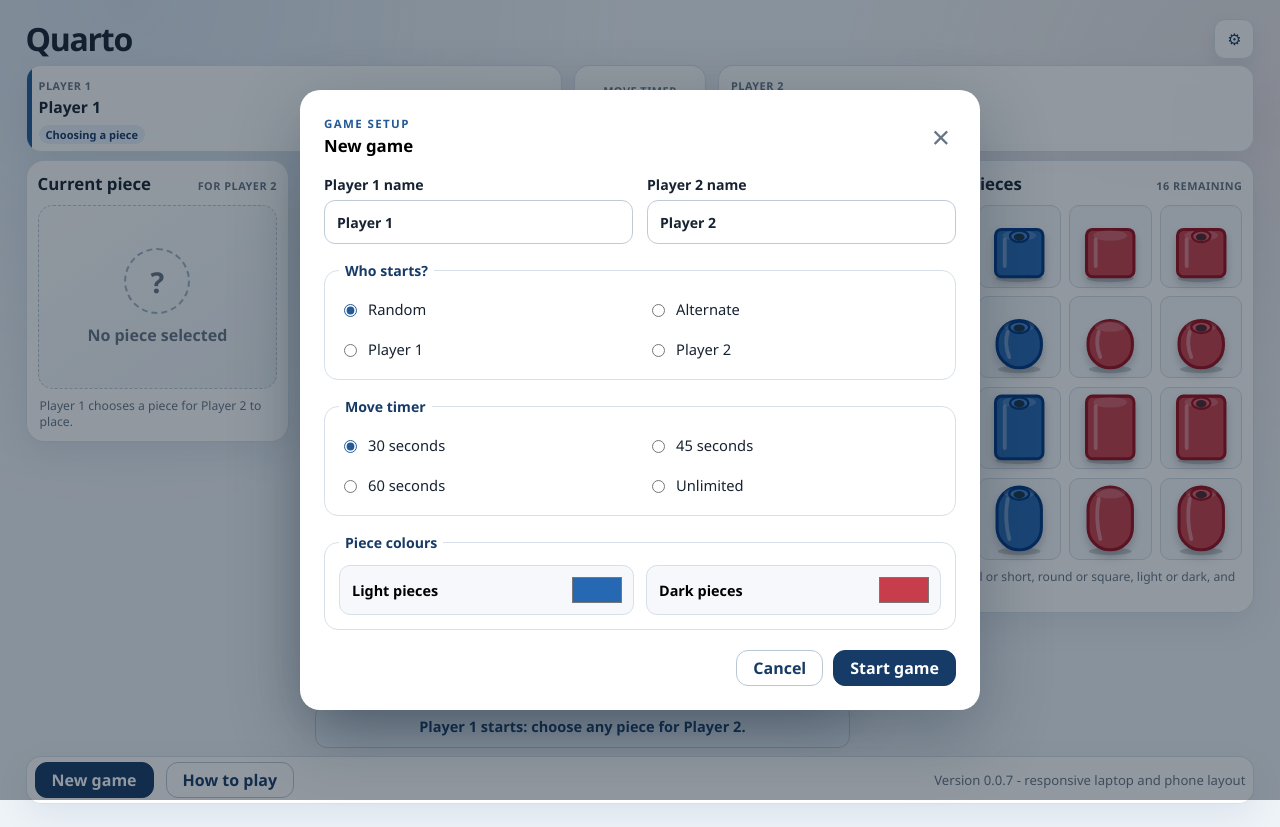
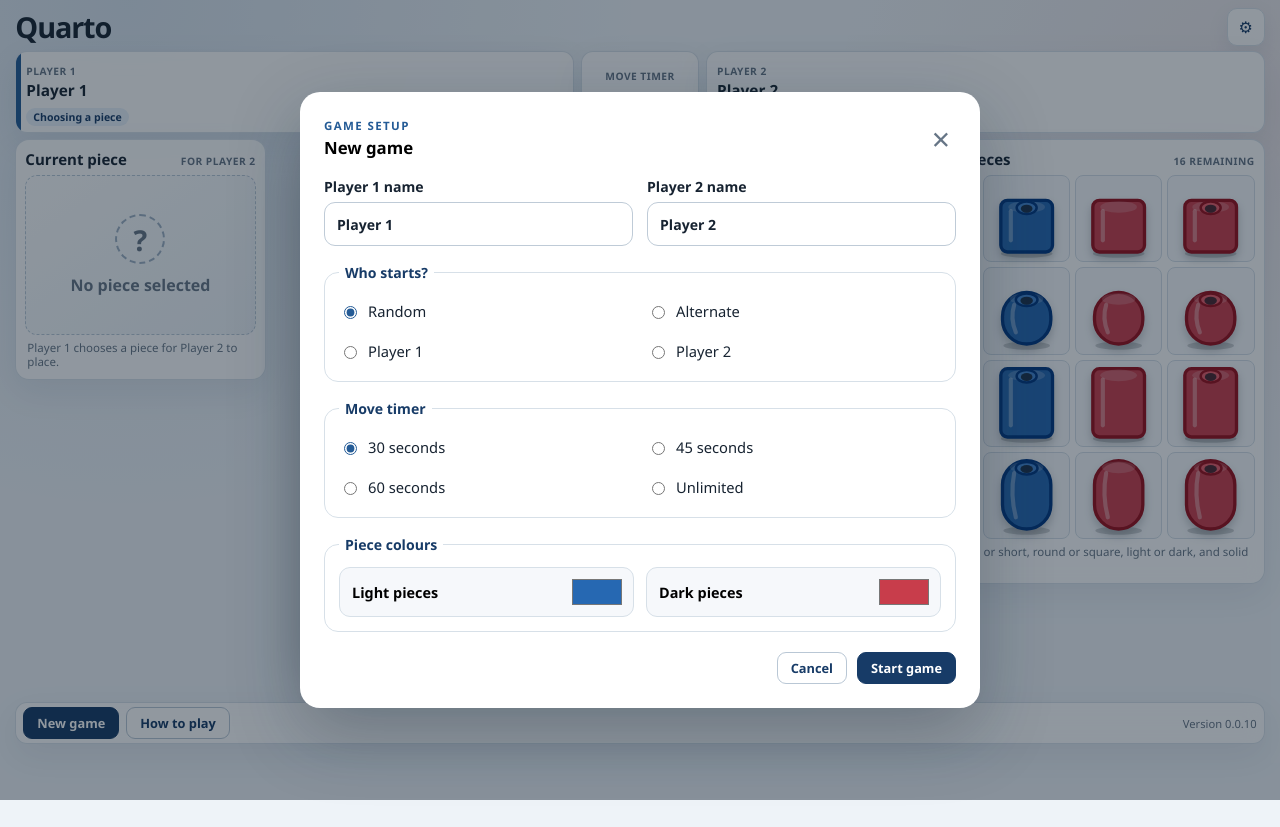
Before and after one commit to Blarm1959/Quarto, a website: page index.html in a window 1280 px wide. Both pictures are taken after a click on the button "Open game setup". After the commit the page ends 800 px from the top, so only its background shows below. Drawn offline with Linux system fonts and the light colour scheme.

Commit message:
Fit Quarto on 13-inch screens and show version automatically

```diff
--- a/css/style.css
+++ b/css/style.css
@@ -348,3 +348,361 @@ body { overflow-x: hidden; }
   .action-bar { min-height: 38px; padding: 3px 5px; }
   .button { min-height: 34px; }
 }
+
+
+/* v0.0.10: 13-inch laptop and compact-screen layout */
+:root {
+  --compact-stage-height: calc(100dvh - 178px);
+}
+
+.app-shell {
+  width: min(1480px, 100%);
+  padding: 8px clamp(8px, 1.2vw, 18px) 10px;
+}
+
+.app-header {
+  min-height: 36px;
+  margin-bottom: 5px;
+}
+
+.app-header .eyebrow {
+  display: none;
+}
+
+.app-header h1 {
+  font-size: clamp(1.65rem, 2.25vw, 2.25rem);
+}
+
+.icon-button {
+  width: 38px;
+  height: 38px;
+  border-radius: 10px;
+}
+
+.game-layout {
+  gap: 6px;
+}
+
+.player-strip {
+  grid-template-columns: minmax(0, 1fr) 118px minmax(0, 1fr);
+  gap: 7px;
+}
+
+.player-card,
+.timer-card {
+  min-height: 54px;
+  border-radius: 12px;
+}
+
+.player-card {
+  padding: 6px 10px;
+}
+
+.player-card strong {
+  margin: 0 0 3px;
+  font-size: .96rem;
+}
+
+.player-label,
+.timer-card span,
+.panel-kicker,
+.piece-count,
+.waiting-label {
+  font-size: .64rem;
+}
+
+.turn-badge {
+  padding: 2px 7px;
+  font-size: .66rem;
+}
+
+.timer-card {
+  padding: 5px 8px;
+}
+
+.timer-card strong {
+  font-size: 1.42rem;
+}
+
+.game-stage {
+  grid-template-columns:
+    minmax(145px, .56fr)
+    minmax(350px, 1.34fr)
+    minmax(225px, .86fr);
+  gap: 8px;
+  align-items: start;
+}
+
+.side-panel {
+  padding: 9px;
+  border-radius: 14px;
+}
+
+.panel-heading {
+  margin-bottom: 6px;
+}
+
+.panel-heading h2 {
+  font-size: .94rem;
+}
+
+.current-piece {
+  min-height: clamp(118px, 20vh, 168px);
+  border-radius: 12px;
+}
+
+.current-piece-visual {
+  width: min(66%, 138px);
+}
+
+.current-piece .quarto-piece {
+  width: min(66%, 138px);
+  height: min(66%, 138px);
+}
+
+.empty-piece-icon {
+  width: 50px;
+  height: 50px;
+}
+
+.panel-help {
+  margin-top: 6px;
+  font-size: .72rem;
+  line-height: 1.24;
+}
+
+.board-section {
+  width: min(100%, var(--compact-stage-height));
+  max-width: 520px;
+}
+
+.board-frame {
+  padding: 7px;
+  border-width: 4px;
+  border-radius: 16px;
+}
+
+.board-frame::after {
+  inset: 3px;
+  border-radius: 11px;
+}
+
+.board {
+  gap: 6px;
+}
+
+.board-cell {
+  border-radius: 7px;
+}
+
+.status-message {
+  min-height: 32px;
+  margin-top: 5px;
+  padding: 5px 9px;
+  border-radius: 9px;
+  font-size: .79rem;
+  line-height: 1.15;
+}
+
+.piece-tray {
+  gap: 5px;
+}
+
+.piece-slot {
+  min-height: 0;
+  padding: 1px;
+  border-radius: 8px;
+}
+
+.pieces-panel .panel-help {
+  margin-bottom: 0;
+}
+
+.action-bar {
+  min-height: 38px;
+  gap: 7px;
+  padding: 4px 7px;
+  border-radius: 12px;
+}
+
+.button {
+  min-height: 32px;
+  padding: 0 13px;
+  border-radius: 9px;
+  font-size: .8rem;
+}
+
+.version {
+  font-size: .7rem;
+  white-space: nowrap;
+}
+
+/*
+  Keep the three-column game layout down to 900 CSS pixels.
+  This is important on laptops using 125% Windows display scaling.
+*/
+@media (min-width: 900px) {
+  .app-shell {
+    max-width: 1480px;
+  }
+
+  .game-stage {
+    display: grid;
+    grid-template-columns:
+      minmax(145px, .56fr)
+      minmax(350px, 1.34fr)
+      minmax(225px, .86fr);
+    grid-template-areas: none;
+  }
+
+  .board-section,
+  .current-panel,
+  .pieces-panel {
+    grid-area: auto;
+    grid-column: auto;
+    grid-row: auto;
+  }
+
+  .piece-tray {
+    grid-template-columns: repeat(4, minmax(0, 1fr));
+  }
+}
+
+/* Extra compression for 1366x768-class displays and scaled laptop screens. */
+@media (min-width: 900px) and (max-height: 720px) {
+  :root {
+    --compact-stage-height: calc(100dvh - 163px);
+  }
+
+  .app-shell {
+    padding-top: 5px;
+    padding-bottom: 6px;
+  }
+
+  .app-header {
+    min-height: 31px;
+    margin-bottom: 3px;
+  }
+
+  .app-header h1 {
+    font-size: 1.55rem;
+  }
+
+  .icon-button {
+    width: 34px;
+    height: 34px;
+  }
+
+  .game-layout {
+    gap: 4px;
+  }
+
+  .player-card,
+  .timer-card {
+    min-height: 48px;
+  }
+
+  .player-card {
+    padding: 4px 9px;
+  }
+
+  .player-card strong {
+    font-size: .9rem;
+  }
+
+  .timer-card strong {
+    font-size: 1.25rem;
+  }
+
+  .side-panel {
+    padding: 7px;
+  }
+
+  .current-piece {
+    min-height: clamp(104px, 18vh, 142px);
+  }
+
+  .panel-help {
+    font-size: .67rem;
+  }
+
+  .board-frame {
+    padding: 6px;
+  }
+
+  .status-message {
+    min-height: 28px;
+    margin-top: 4px;
+    padding-block: 4px;
+    font-size: .73rem;
+  }
+
+  .action-bar {
+    min-height: 34px;
+    padding-block: 3px;
+  }
+
+  .button {
+    min-height: 28px;
+  }
+}
+
+/* Tablet layout begins below 900px instead of 1120px. */
+@media (min-width: 741px) and (max-width: 899px) {
+  .app-shell {
+    max-width: 880px;
+  }
+
+  .game-stage {
+    grid-template-columns: minmax(320px, 1.25fr) minmax(215px, .75fr);
+    grid-template-areas:
+      "board current"
+      "board pieces";
+    gap: 7px;
+  }
+
+  .board-section {
+    grid-area: board;
+    width: 100%;
+  }
+
+  .current-panel {
+    grid-area: current;
+  }
+
+  .pieces-panel {
+    grid-area: pieces;
+  }
+
+  .current-piece {
+    min-height: 125px;
+  }
+
+  .piece-tray {
+    grid-template-columns: repeat(4, minmax(0, 1fr));
+  }
+}
+
+/* Preserve the established phone layouts but remove unnecessary vertical space. */
+@media (max-width: 740px) {
+  :root {
+    --compact-stage-height: auto;
+  }
+
+  .app-shell {
+    padding: 6px 7px 9px;
+  }
+
+  .app-header {
+    min-height: 34px;
+    margin-bottom: 4px;
+  }
+
+  .game-layout {
+    gap: 6px;
+  }
+
+  .action-bar {
+    min-height: 38px;
+  }
+}
--- a/index.html
+++ b/index.html
@@ -81,7 +81,7 @@
       <section class="action-bar" aria-label="Game controls">
         <button id="new-game-button" class="button button--primary" type="button">New game</button>
         <button id="how-to-play-button" class="button button--secondary" type="button">How to play</button>
-        <p class="version">Version 0.0.7 - responsive laptop and phone layout</p>
+        <p id="app-version" class="version">Version loading…</p>
       </section>
     </main>
   </div>
--- a/js/app.js
+++ b/js/app.js
@@ -296,6 +296,26 @@
     resetGame(gameState.settings.starterMode);
   }
 
+
+  async function renderApplicationVersion() {
+    const versionElement = document.getElementById("app-version");
+    if (!versionElement) return;
+
+    try {
+      const response = await fetch("package.json", { cache: "no-store" });
+      if (!response.ok) throw new Error(`HTTP ${response.status}`);
+
+      const packageInfo = await response.json();
+      const version = String(packageInfo.version || "").trim();
+
+      versionElement.textContent = version
+        ? `Version ${version}`
+        : "Quarto";
+    } catch {
+      versionElement.textContent = "Quarto";
+    }
+  }
+
   function bindControls() {
     const setupDialog = document.getElementById("new-game-dialog");
     const openSetup = () => { populateSetupDialog(); setupDialog.showModal(); };
@@ -309,6 +329,7 @@
 
   document.addEventListener("DOMContentLoaded", () => {
     bindControls();
+    renderApplicationVersion();
     resetGame(gameState.settings.starterMode);
     if ("serviceWorker" in navigator) navigator.serviceWorker.register("service-worker.js").catch(() => {});
   });
--- a/package.json
+++ b/package.json
@@ -1,6 +1,6 @@
 {
   "name": "quarto",
-  "version": "0.0.9",
+  "version": "0.0.10",
   "description": "A responsive Progressive Web App implementation of Quarto",
   "private": true,
   "scripts": {
--- a/release.json
+++ b/release.json
@@ -1,9 +1,9 @@
 {
   "project": "Quarto",
-  "version": "v0.0.9",
-  "githubSource": "v0.0.8.g1",
+  "version": "v0.0.10",
+  "githubSource": "v0.0.9.g1",
   "zipPrefix": "Quarto-",
   "port": 8004,
   "packageChanges": false,
-  "commit": "Optimise layout for 13-inch laptops"
+  "commit": "Fit Quarto on 13-inch screens and show version automatically"
 }
--- a/service-worker.js
+++ b/service-worker.js
@@ -1,4 +1,4 @@
-const CACHE_NAME = "quarto-v0.0.7";
+const CACHE_NAME = "quarto-v0.0.10";
 const APP_FILES = [
   "./", "./index.html", "./favicon.ico", "./css/style.css",
   "./js/app.js", "./js/board.js", "./js/pieces.js", "./js/rules.js", "./js/storage.js",
```
Also changed, not shown: BUILDINFO.md (+10 -2 lines), ROADMAP.md (+12 -1 lines), CHANGELOG.md, README.md, 1 other file.
